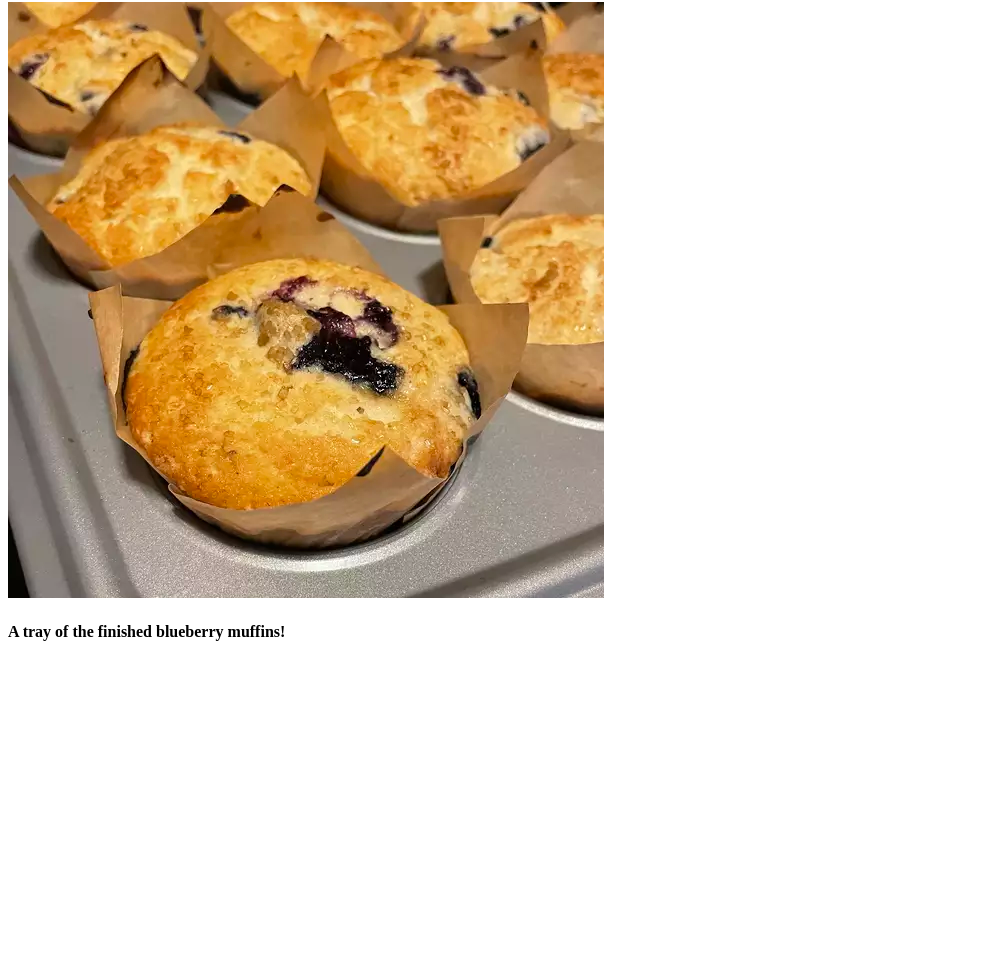
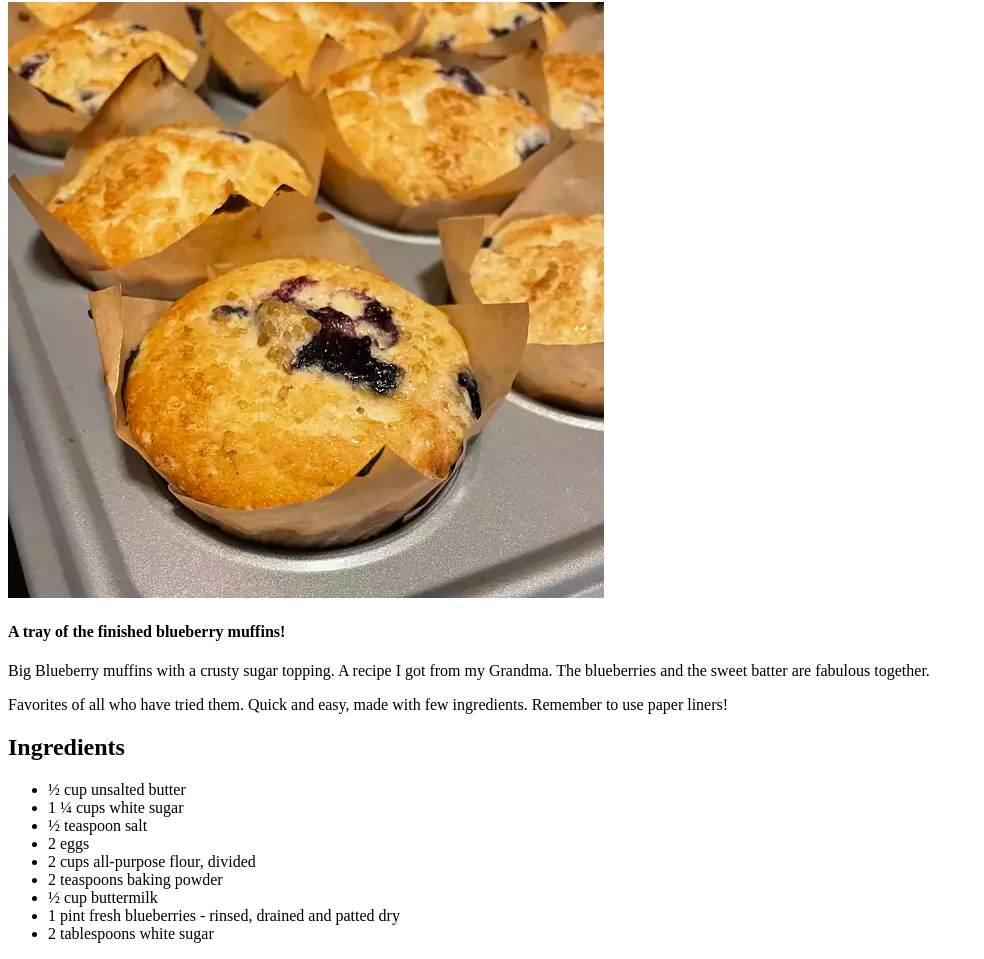
Before and after one commit to Nate7611/odin-recipes, a plain HTML site: page muffin.html in a window 1280 px wide. Shown: the part 78-1037 px from the top of the page, without its empty margins (0-984 px from the left). Before the commit the page ends 800 px from the top, so only its background shows below. Drawn offline with Linux system fonts and the light colour scheme.

Commit message:
Added title to muffin.html and ingredient list

```diff
--- a/muffin.html
+++ b/muffin.html
@@ -4,11 +4,25 @@
     <meta charset="UTF-8">
     <meta http-equiv="X-UA-Compatible" content="IE=edge">
     <meta name="viewport" content="width=device-width, initial-scale=1.0">
-    <title>Document</title>
+    <title>Blueberry Muffins</title>
 </head>
 <body>
     <h1>Blueberry Muffins!</h1>
     <img src="./img/blueberrymuffins.webp" alt="A tray of good looking blueberry muffins">
     <h4>A tray of the finished blueberry muffins!</h4>
+    <p>Big Blueberry muffins with a crusty sugar topping. A recipe I got from my Grandma. The blueberries and the sweet batter are fabulous together.</p>
+    <p>Favorites of all who have tried them. Quick and easy, made with few ingredients. Remember to use paper liners!</p>
+    <h2>Ingredients</h2>
+    <ul>
+        <li>½ cup unsalted butter</li>
+        <li>1 ¼ cups white sugar</li>
+        <li>½ teaspoon salt</li>
+        <li>2 eggs</li>
+        <li>2 cups all-purpose flour, divided</li>
+        <li>2 teaspoons baking powder</li>
+        <li>½ cup buttermilk</li>
+        <li>1 pint fresh blueberries - rinsed, drained and patted dry</li>
+        <li>2 tablespoons white sugar</li>
+    </ul>
 </body>
 </html>
```
